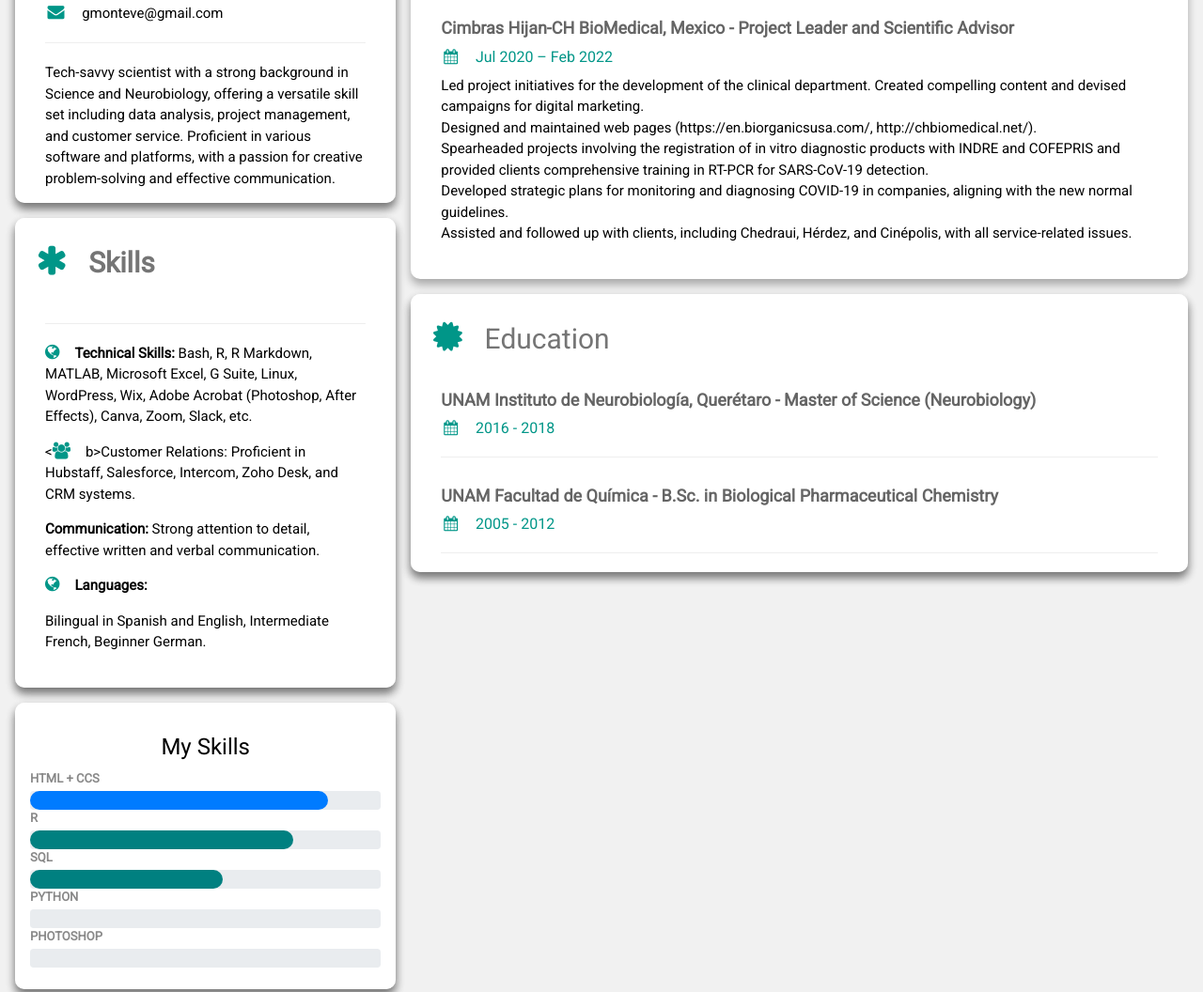
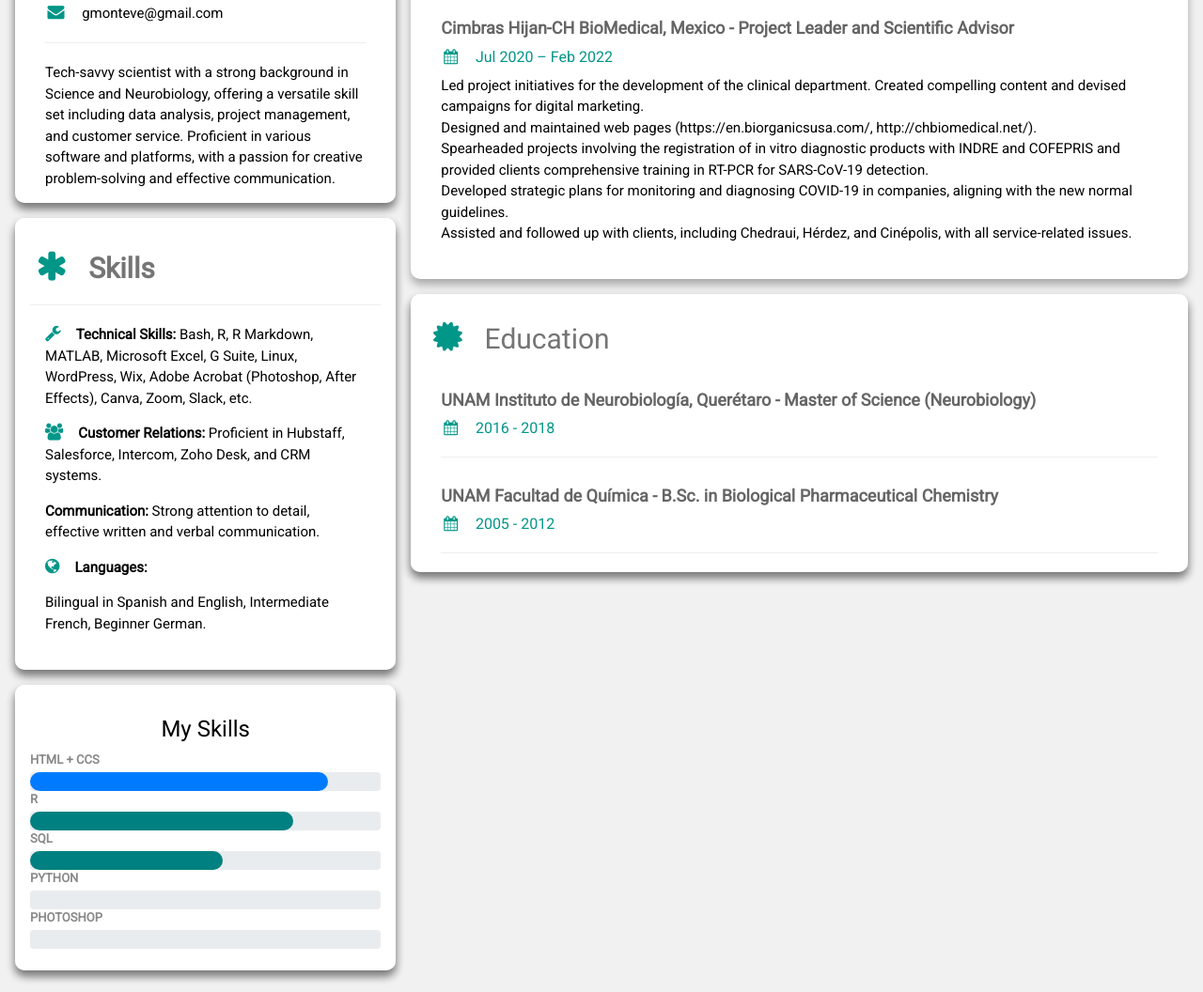
Before and after one commit to pinkigin/CV, a plain HTML site: page index.html in a window 1280 px wide. Shown: the part 570-1626 px from the top of the page at 94% size. Drawn offline with nearby package versions, Linux system fonts and the light colour scheme.

Commit message:
Update index.html

```diff
--- a/index.html
+++ b/index.html
@@ -3,6 +3,10 @@
 <html>
 <head>
 <title>Gina Monteverde - Curriculum Vitae</title>
+
+ <link rel="icon" href="https://img.freepik.com/vector-premium/diseno-logotipo-monograma-iniciales-gm-icono-negocios-plantilla-simple-elegante_619996-117.jpg" type="image/x-icon">
+  <link rel="shortcut icon" href="https://raw.githubusercontent.com/pinkigin/CV/ad38c6755b3113f406fbda2d60dbdbb7c3063b85/Profile24.jpeg" type="image/x-icon">
+
 <meta charset="UTF-8">
 <meta name="viewport" content="width=device-width, initial-scale=1">
 
@@ -94,13 +98,13 @@ span {
       <div class="w3-container w3-card w3-white w3-margin-bottom">
 
 
+<br>
+          <h2 class="w3-text-grey w3-padding-6"><b><i class="fa fa-asterisk fa-fw w3-margin-right w3-xxlarge w3-text-teal"></i>Skills</b></h2>
+<hr>
+    	<div class="w3-container">
 
-
-          <h2 class="w3-text-grey w3-padding-16"><b><i class="fa fa-asterisk fa-fw w3-margin-right w3-xxlarge w3-text-teal"></i>Skills</b></h2>
-    	<div class="w3-container">
- 	<hr>
-<p><i class="fa fa-globe w3-margin-right w3-large w3-text-teal"></i><b>Technical Skills:</b> Bash, R, R Markdown, MATLAB, Microsoft Excel, G Suite, Linux, WordPress, Wix, Adobe Acrobat (Photoshop, After Effects), Canva, Zoom, Slack, etc.</p>
-          <p><<i class="fa fa-users w3-margin-right w3-large w3-text-teal"></i>b>Customer Relations:</b> Proficient in Hubstaff, Salesforce, Intercom, Zoho Desk, and CRM systems.</p>
+<p><i class="fa fa-wrench w3-margin-right w3-large w3-text-teal"></i><b>Technical Skills:</b> Bash, R, R Markdown, MATLAB, Microsoft Excel, G Suite, Linux, WordPress, Wix, Adobe Acrobat (Photoshop, After Effects), Canva, Zoom, Slack, etc.</p>
+          <p><i class="fa fa-users w3-margin-right w3-large w3-text-teal"></i><b>Customer Relations:</b> Proficient in Hubstaff, Salesforce, Intercom, Zoho Desk, and CRM systems.</p>
           <p><b>Communication:</b> Strong attention to detail, effective written and verbal communication.</p>
 	<p><i class="fa fa-globe w3-margin-right w3-large w3-text-teal"></i><b>Languages:</b></p>
           <p> Bilingual in Spanish and English, Intermediate French, Beginner German.</p>
@@ -241,6 +245,10 @@ span {
   <i class="fa fa-twitter w3-hover-opacity"></i>
   <i class="fa fa-linkedin w3-hover-opacity"></i>
   <p>link eg<a href="https://www.w3schools.com/w3css/default.asp" target="_blank">w3.css</a></p>
+
+<img src="https://web.archive.org/web/20090829013330im_/http://www.geocities.com/onecatmainecoon/psyo-n.gif" alt="gif">
+
+
 </footer>
 
 </body>
```
